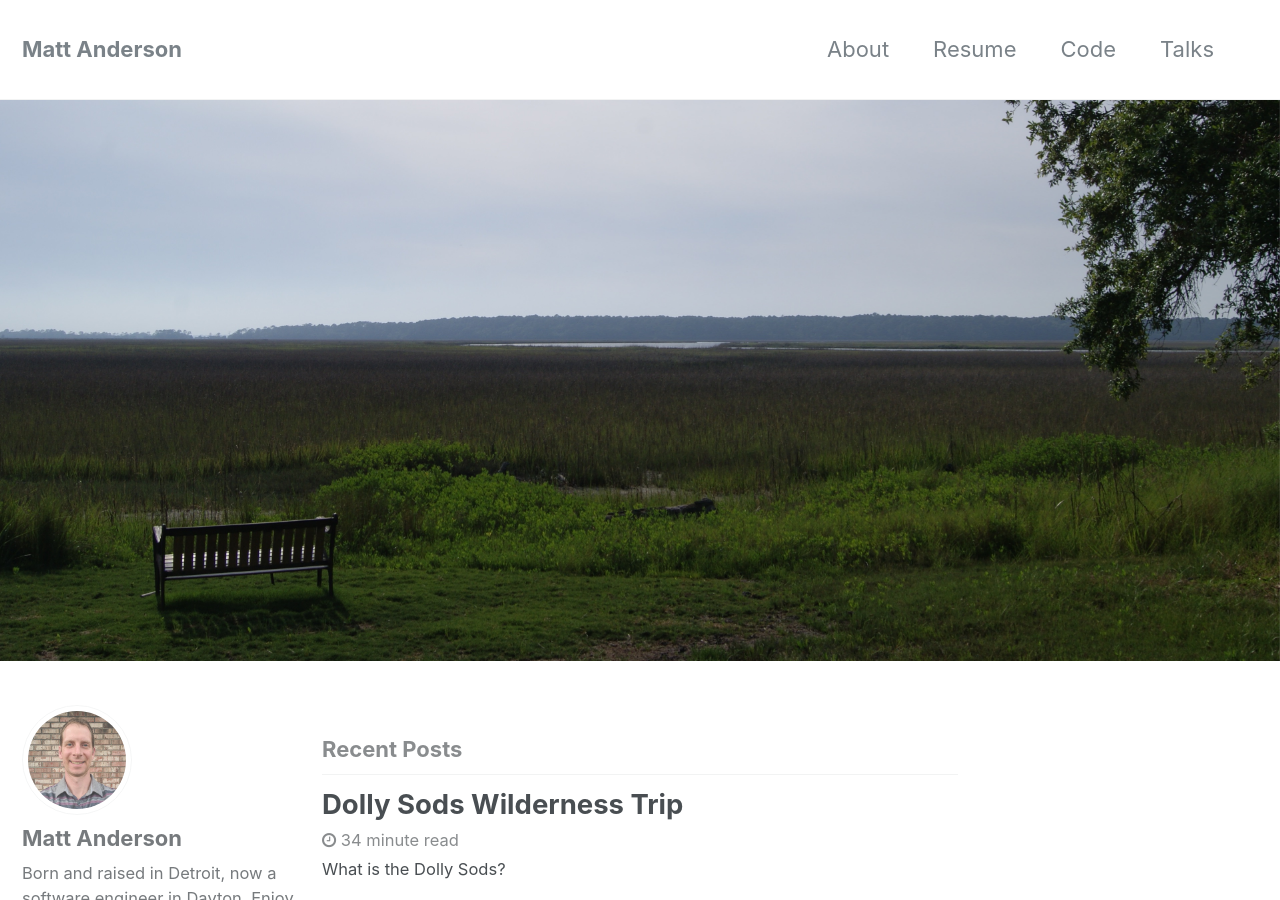
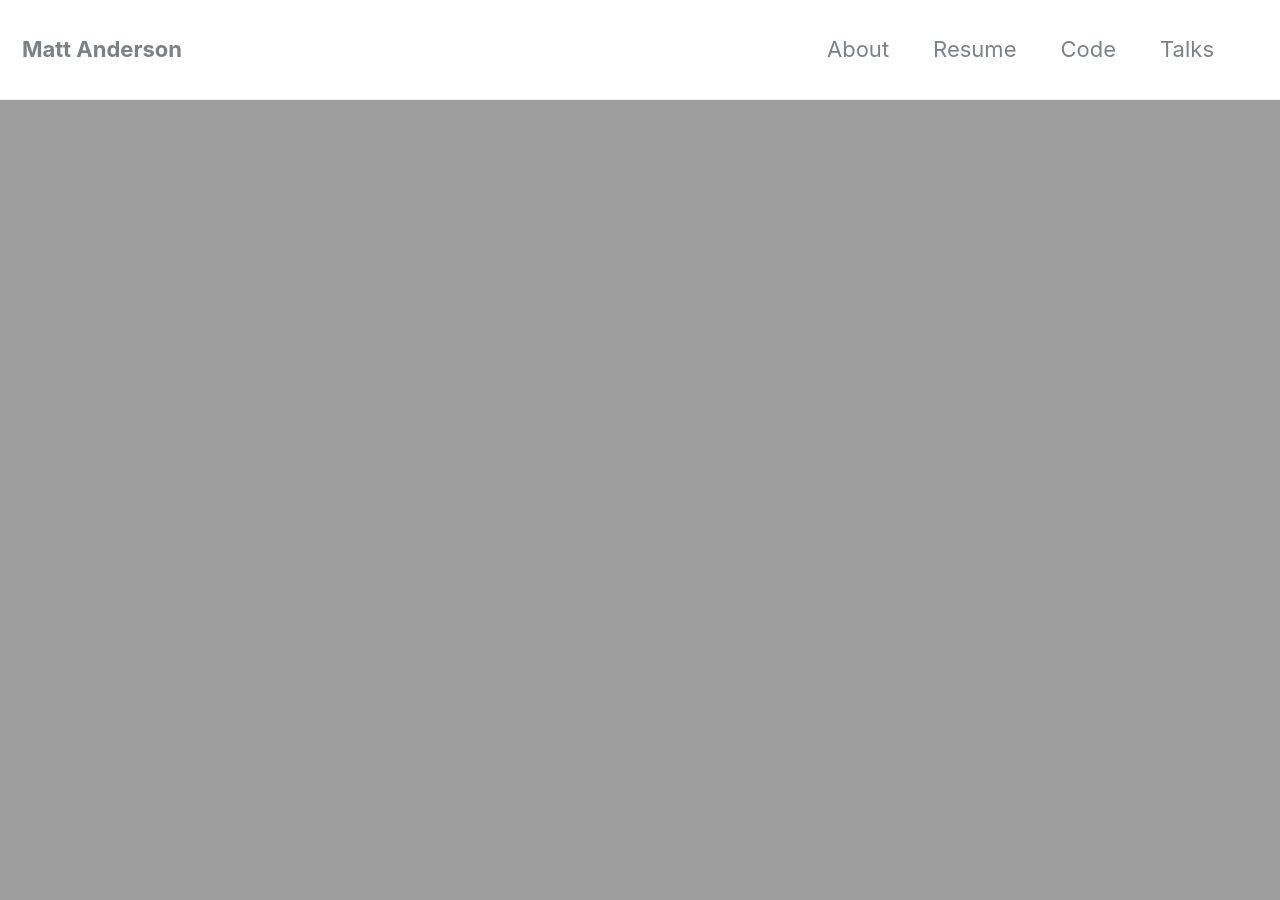
Before and after one commit to mattbanderson/mattbanderson.github.io, a Jekyll site: the page built from index.html, in a window 1280 px wide and 900 px high. Built offline with Jekyll 4.4.1, drawn with Linux system fonts in a browser that asks for light colours; the list of posts is cut into pages by our own code.

Commit message:
Update banner image

```diff
--- a/_config.yml
+++ b/_config.yml
@@ -243,7 +243,7 @@
 
 page:
   header:
-    image: "/assets/img/bench.jpg"
+    image: "/assets/img/isle-royale-sunset.jpg"
 
 # Defaults
 defaults:
--- a/index.html
+++ b/index.html
@@ -2,5 +2,5 @@
 layout: home
 author_profile: true
 header:
-  image: /assets/img/bench.jpg
+  image: /assets/img/isle-royale-sunset.jpg
 ---
```
Also changed, not shown: 1 other file.
